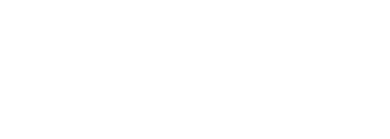
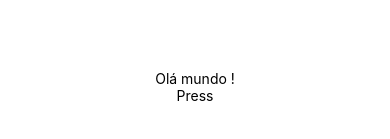
Before and after one commit to GilsonMendes/Projeto_Pomodoro, a React Native app in the folder AppPomodoro/: screen / in a window 390 px wide. Shown: the part 335-474 px from the top of the page. Built offline with nearby package versions, Linux system fonts and the light colour scheme.

Commit message:
Add pastas de orgnização Projeto

```diff
--- a/AppPomodoro/src/App.js
+++ b/AppPomodoro/src/App.js
@@ -1,6 +1,13 @@
 import React from "react";
 import {} from "react-native";
+import TelaPrincipal from "./screens/index"
 
 export default props => {
 
+    return(
+
+        <TelaPrincipal/>
+
+    )
+
 }
--- /dev/null
+++ b/AppPomodoro/src/components/btnPrincipal.js
@@ -0,0 +1,13 @@
+import { Text, TouchableOpacity, View } from "react-native";
+
+export default props => {
+    return(
+
+        <View>
+            <TouchableOpacity>
+                <Text>Press</Text>
+            </TouchableOpacity>
+        </View>
+
+    )
+}
--- /dev/null
+++ b/AppPomodoro/src/components/styles.js
@@ -0,0 +1,10 @@
+import { StyleSheet } from "react-native";
+
+export default StyleSheet.create({
+    container:{
+        flex: 1,
+        alignItems:'center',
+        justifyContent:'center'
+
+    }
+})
--- /dev/null
+++ b/AppPomodoro/src/screens/index.js
@@ -0,0 +1,22 @@
+
+import React, { Component } from "react";
+import { Text, View } from "react-native";
+import Styles from "../components/styles"
+import BtnPrincipal from "../components/btnPrincipal";
+
+
+class TelaPrincipal extends Component{
+    render(){
+        return(
+
+                <View style ={Styles.container}>
+                    <Text>Olá mundo !</Text>
+                    <BtnPrincipal/>
+
+                </View>
+
+        )
+    }
+}
+
+export default TelaPrincipal;
```
Also changed, not shown: AppPomodoro/src/components/index.js (added, +15 -0 lines).
